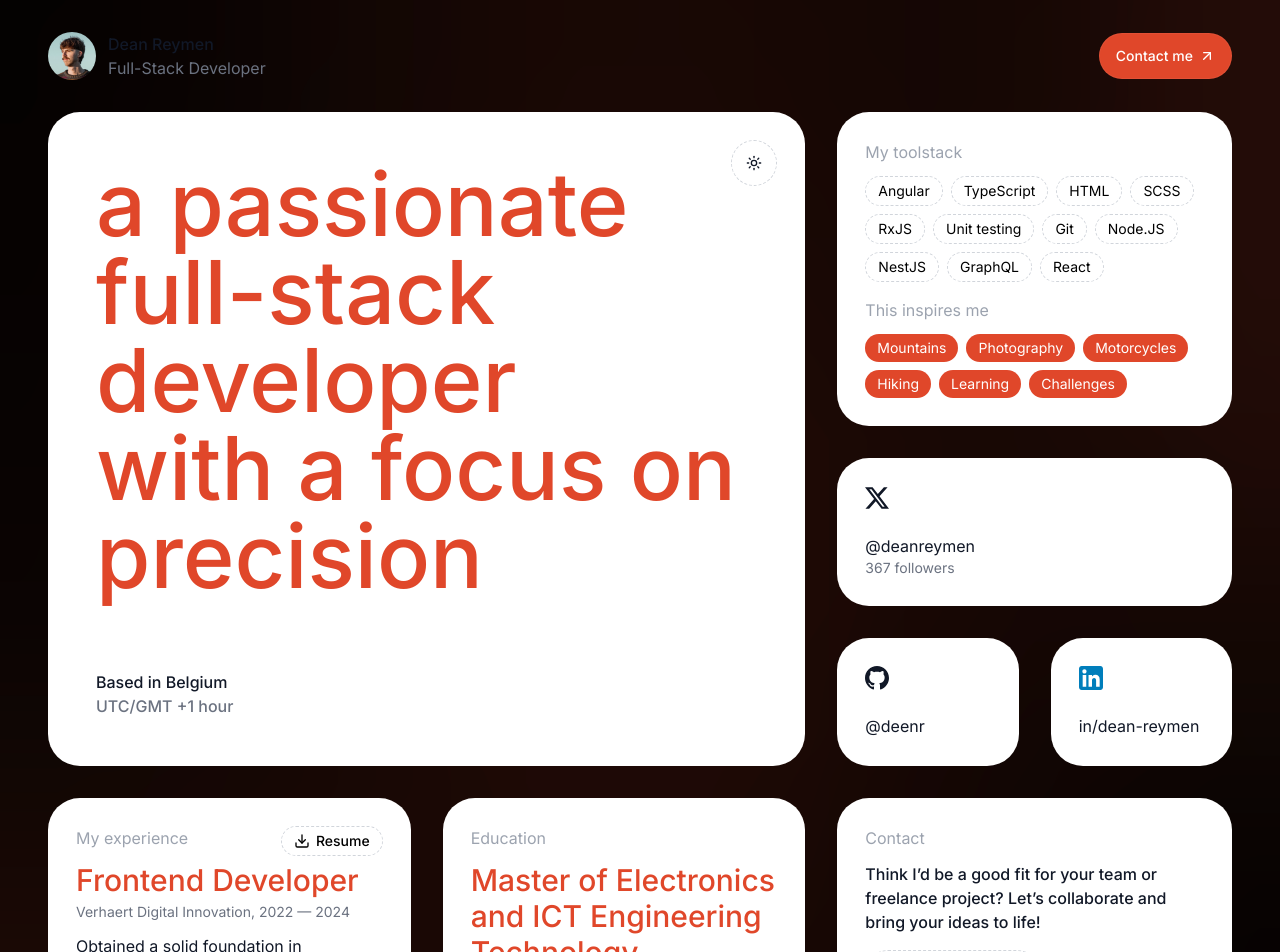
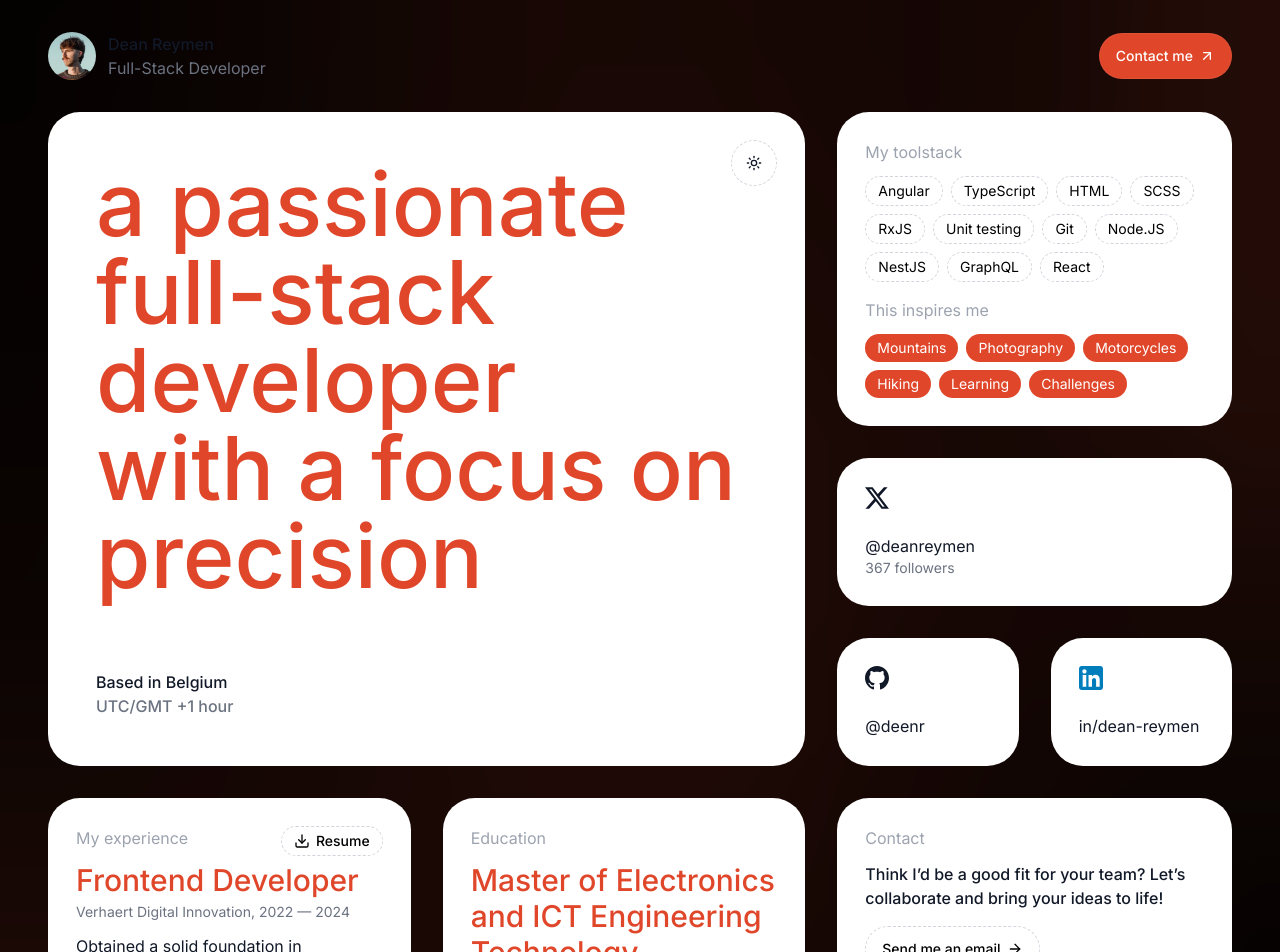
Before and after one commit to deenr/portfolio, a React (Vite) app: page / in a window 1280 px wide. Shown: the top 952 px of the page. Built offline with nearby package versions, Linux system fonts and the light colour scheme.

Commit message:
chore: remove freelance from contact

```diff
--- a/src/components/Contact.tsx
+++ b/src/components/Contact.tsx
@@ -5,7 +5,7 @@ export function Contact({ className }: { className?: string }) {
     <section className={`w-full p-7 flex flex-col bg-white dark:bg-black dark:bg-opacity-50 rounded-[32px] ${className}`}>
       <h3 className="text-gray-400 dark:text-gray-300 text-base font-regular">Contact</h3>
       <div className="mt-3 flex grow flex-col gap-4">
-        <p className="text-gray-900 dark:text-white text-md font-medium">Think I’d be a good fit for your team or freelance project? Let’s collaborate and bring your ideas to life!</p>
+        <p className="text-gray-900 dark:text-white text-md font-medium">Think I’d be a good fit for your team? Let’s collaborate and bring your ideas to life!</p>
         <button
           className="group w-fit h-fit flex flex-row items-center gap-1.5 py-3 px-4 rounded-[32px] overflow-hidden border-[1px] border-dashed border-gray-300 dark:border-gray-600 text-sm text-dark-900 dark:text-white hover:bg-gray-50 dark:hover:bg-white dark:hover:bg-opacity-10"
           onClick={() => (window.location.href = 'mailto:reymen@outlook.be')}
```
